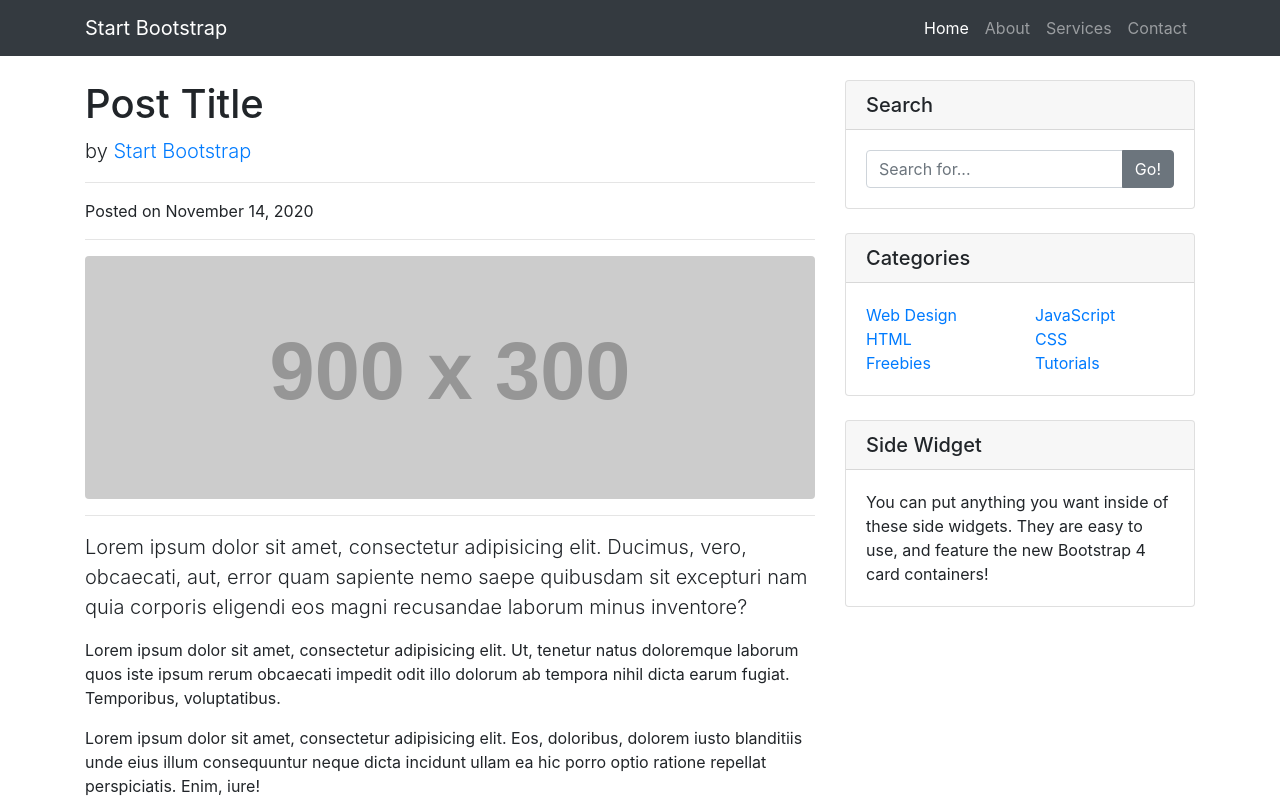
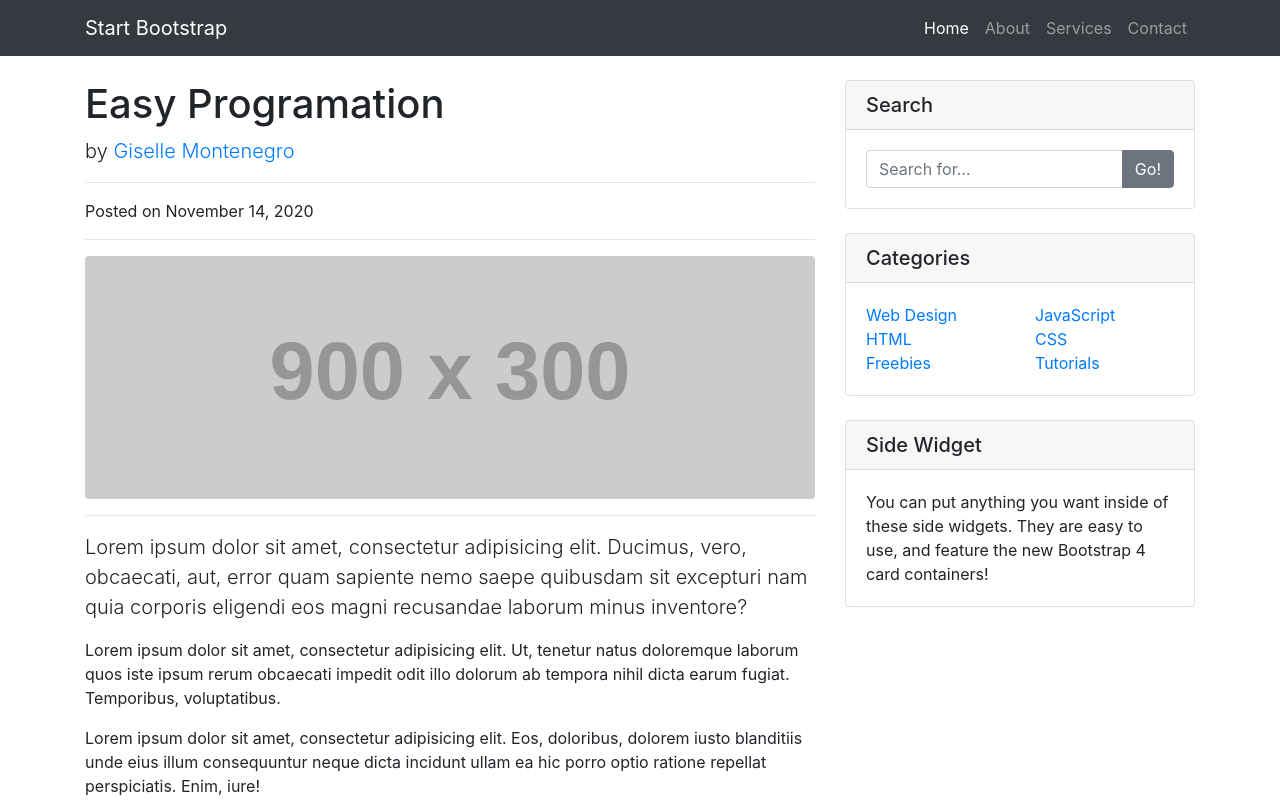
Before and after one commit to GiselleMontenegro/My-Repository, a website: page index.html in a window 1280 px wide. Shown: the top 801 px of the page. Drawn offline with Linux system fonts and the light colour scheme; placeholder pictures from the web are drawn by us.

Commit message:
Update index.html

```diff
--- a/index.html
+++ b/index.html
@@ -8,7 +8,7 @@
   <meta name="description" content="">
   <meta name="author" content="">
 
-  <title>Blog Post - Easy programation</title>
+  <title>Easy programation</title>
 
   <!-- Bootstrap core CSS -->
   <link href="vendor/bootstrap/css/bootstrap.min.css" rel="stylesheet">
@@ -57,12 +57,12 @@
       <div class="col-lg-8">
 
         <!-- Title -->
-        <h1 class="mt-4">Post Title</h1>
+        <h1 class="mt-4">Easy Programation</h1>
 
         <!-- Author -->
         <p class="lead">
           by
-          <a href="#">Start Bootstrap</a>
+          <a href="#">Giselle Montenegro</a>
         </p>
 
         <hr>
```
